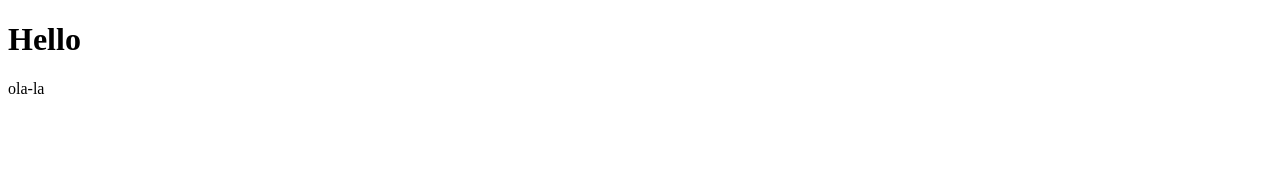
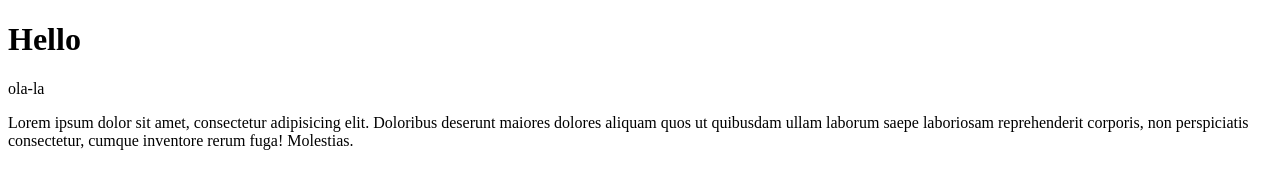
Before and after one commit to ZinvladBeremir/My-try, a plain HTML site: page index.html in a window 1280 px wide. Drawn offline with Linux system fonts and the light colour scheme.

Commit message:
third commit

```diff
--- a/index.html
+++ b/index.html
@@ -7,5 +7,6 @@
 <body>
     <h1>Hello</h1>
     <p>ola-la</p>
+    <p>Lorem ipsum dolor sit amet, consectetur adipisicing elit. Doloribus deserunt maiores dolores aliquam quos ut quibusdam ullam laborum saepe laboriosam reprehenderit corporis, non perspiciatis consectetur, cumque inventore rerum fuga! Molestias.</p>
 </body>
 </html>
```
